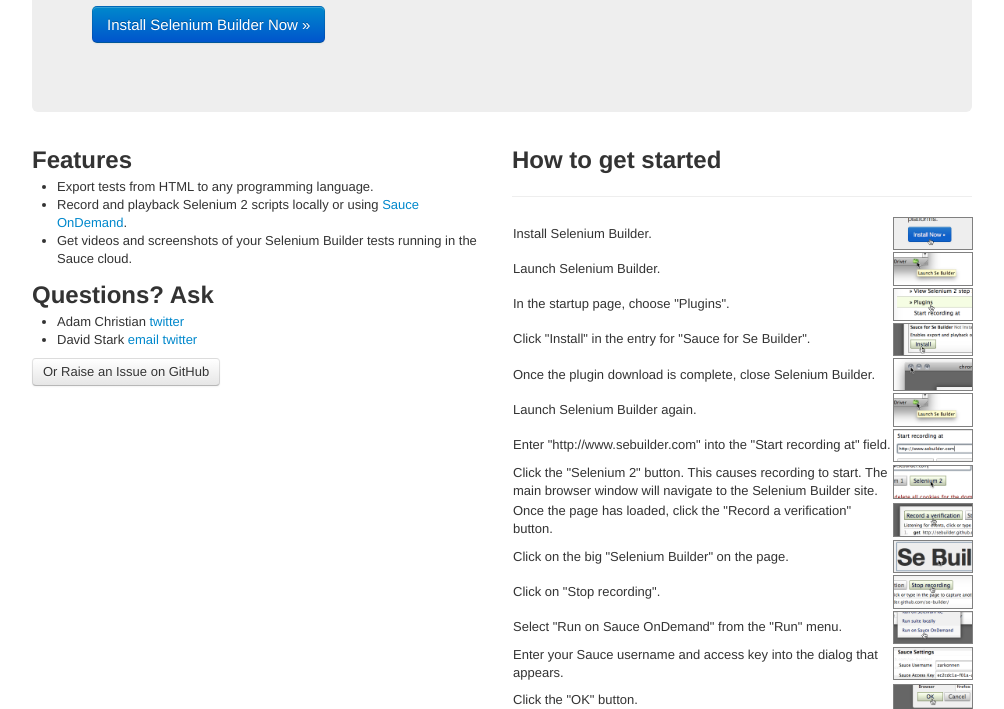
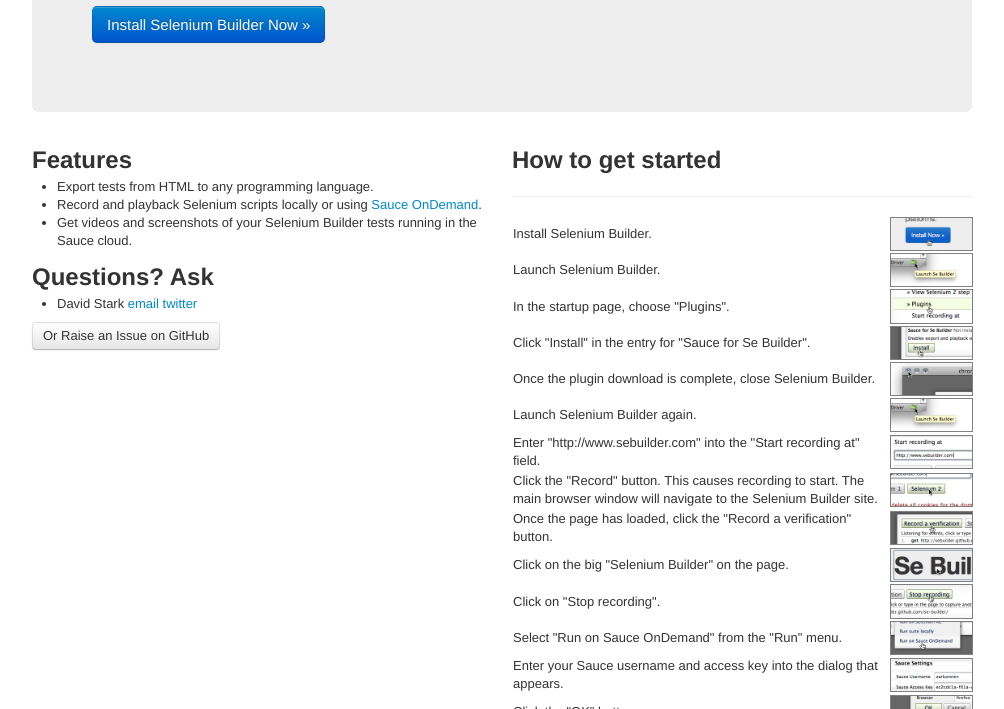
Before and after one commit to sauce-archives/sb-sauce-plugin, a plain HTML site: page index.html in a window 1280 px wide. Shown: the part 483-1192 px from the top of the page, without its empty margins (138-1142 px from the left). Drawn offline with nearby package versions, Linux system fonts and the light colour scheme.

Commit message:
Update index.html

```diff
--- a/index.html
+++ b/index.html
@@ -38,7 +38,7 @@
         <div style="margin-left: 30px; float: right; border: 1px solid gray;"><video src="sauceintro-streaming.mp4" width="400" height="300" poster="sauceintro-cover.jpg" controls preload></video></div>
         <h1>Sauce for Selenium Builder</h1><br>
         <p style="padding-right: 10px"><a href="http://sebuilder.com">Selenium Builder</a> is a Firefox add-on that lets you easily create <a href="http://seleniumhq.org/">Selenium</a> tests. The Sauce Plugin for Selenium Builder adds built-in support for <a href="http://saucelabs.com/">Sauce Labs</a>' infrastructure so you can run your tests across multiple browsers in parallel, no infrastructure set up required.</p>
-        <p><a class="btn btn-primary btn-large" href="http://www.saucelabs.com/addons/selenium-builder-latest-sauce.xpi">Install Selenium Builder Now &raquo;</a></p>
+        <p><a class="btn btn-primary btn-large" href="https://addons.mozilla.org/en-us/firefox/addon/selenium-builder/">Install Selenium Builder Now &raquo;</a></p>
       </div>
       <!-- Example row of columns -->
       <div class="row">
@@ -46,12 +46,11 @@
           <h2>Features</h2>
           <ul>
             <li>Export tests from HTML to any programming language.</li>
-            <li>Record and playback Selenium 2 scripts locally or using <a href="http://saucelabs.com/ondemand">Sauce OnDemand</a>.</li>
+            <li>Record and playback Selenium scripts locally or using <a href="http://saucelabs.com/ondemand">Sauce OnDemand</a>.</li>
             <li>Get videos and screenshots of your Selenium Builder tests running in the Sauce cloud.</li>
           </ul>
           <h2>Questions? Ask</h2>
           <ul>
-            <li>Adam Christian <a href="https://twitter.com/admc">twitter</a></li>
             <li>David Stark <a href="mailto:david.stark@zarkonnen.com">email</a> <a href="https://twitter.com/zarkonnen_com">twitter</a></li>
           </ul>
           <p><a href="https://github.com/admc/sb-sauce-plugin/issues" class="btn">Or Raise an Issue on GitHub</a></p>
@@ -73,7 +72,7 @@
 
             <tr><td>Enter "http://www.sebuilder.com" into the "Start recording at" field.</td><td><img src="./img/intro/7.png" style="border:1px solid gray;"></td></tr>
 
-            <tr><td>Click the "Selenium 2" button. This causes recording to start. The main browser window will navigate to the Selenium Builder site.</td><td><img src="./img/intro/8.png" style="border:1px solid gray;"></td></tr>
+            <tr><td>Click the "Record" button. This causes recording to start. The main browser window will navigate to the Selenium Builder site.</td><td><img src="./img/intro/8.png" style="border:1px solid gray;"></td></tr>
 
             <tr><td>Once the page has loaded, click the "Record a verification" button.</td><td><img src="./img/intro/9.png" style="border:1px solid gray;"></td></tr>
 
```
